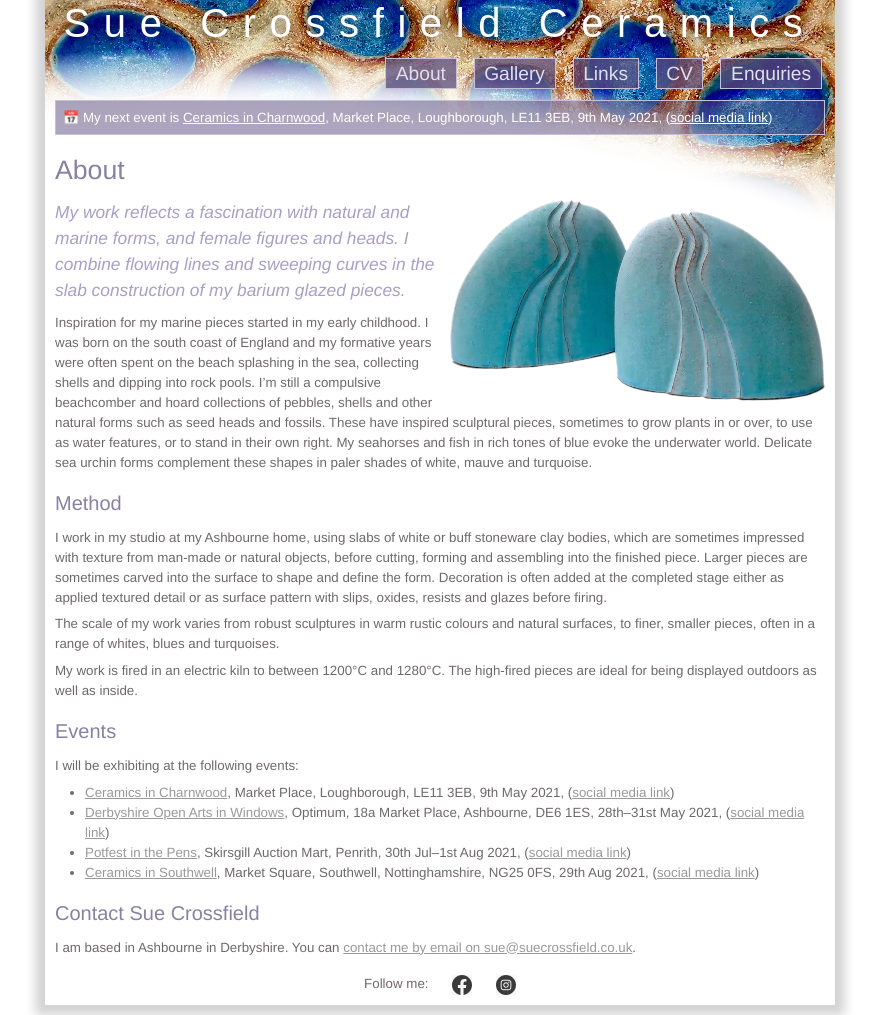
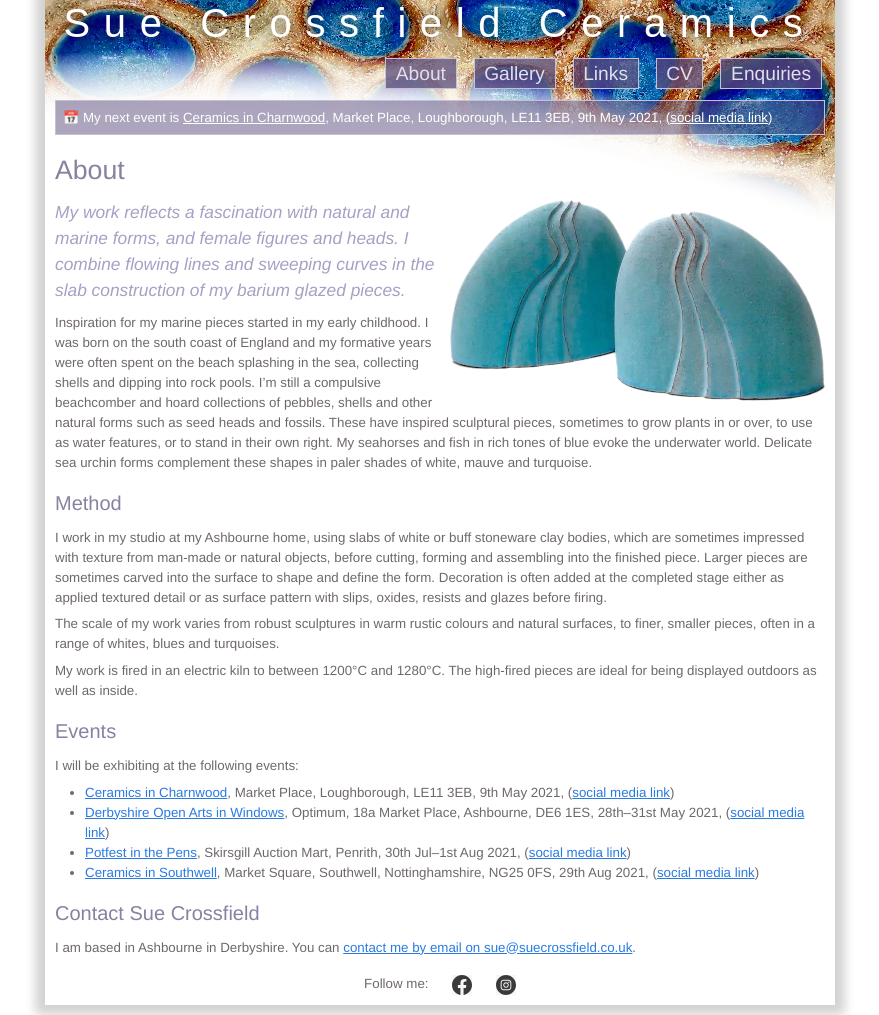
Before and after one commit to suecrossfield/suecrossfield.github.io, a Jekyll site: the page built from index.md, in a window 1280 px wide. Shown: the whole page, without its empty margins (200-1079 px from the left). Built offline with Jekyll 4.4.1, drawn with Linux system fonts in a browser that asks for light colours.

Commit message:
Improve link colors and simplify styling

```diff
--- a/_sass/_base.scss
+++ b/_sass/_base.scss
@@ -195,6 +195,12 @@ header {
           font-size: 1.2rem;
           padding: .2em .5em .2em .5em;
 
+          &:hover {
+            text-decoration: none;
+            color: white;
+            border: 1px solid white;
+            background-color: darken($accent-color,15%);
+          }
 
           @include media-query(500px) {
             font-size: 1rem;
@@ -202,12 +208,6 @@ header {
           @include media-query(350px) {
             font-size: .9rem;
           }
-        }
-        a:link:hover, a:visited:hover {
-          text-decoration: none;
-          color: white;
-          border: 1px solid white;
-          background-color: darken($accent-color,15%);
         }
       }
     }
@@ -220,18 +220,6 @@ header {
   color: $accent-color;
 }
 
-a {
-  color: inherit;
-}
-
-:link:hover, :visited:hover {
-  text-decoration: underline;
-  color: #0000FF;
-}
-
-a {
-  color: #999999;
-}
 
 div.clear {
   clear: both;
@@ -302,6 +290,9 @@ ul.gallery {
   color: white;
   a {
     color: white;
+    &:hover {
+      text-decoration: none;
+    }
   }
 }
 
```
